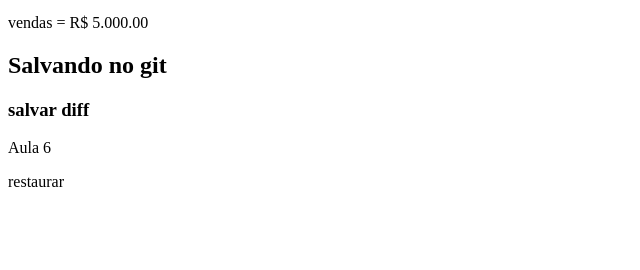
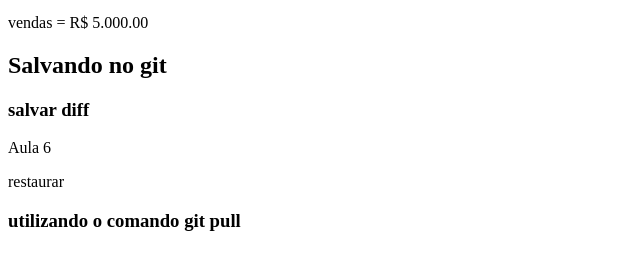
Before and after one commit to uspLexi/Teste, a plain HTML site: page index.html in a window 1280 px wide. Shown: the part 100-370 px from the top of the page, without its empty margins (0-640 px from the left). Drawn offline with Linux system fonts and the light colour scheme.

Commit message:
Update index.html
Teste git pull

```diff
--- a/index.html
+++ b/index.html
@@ -15,4 +15,5 @@
     <h3>salvar diff</h3>
     <p>Aula 6</p>
     <p>restaurar</p>
+    <h3> utilizando o comando git pull </h3>
 </html>
```
